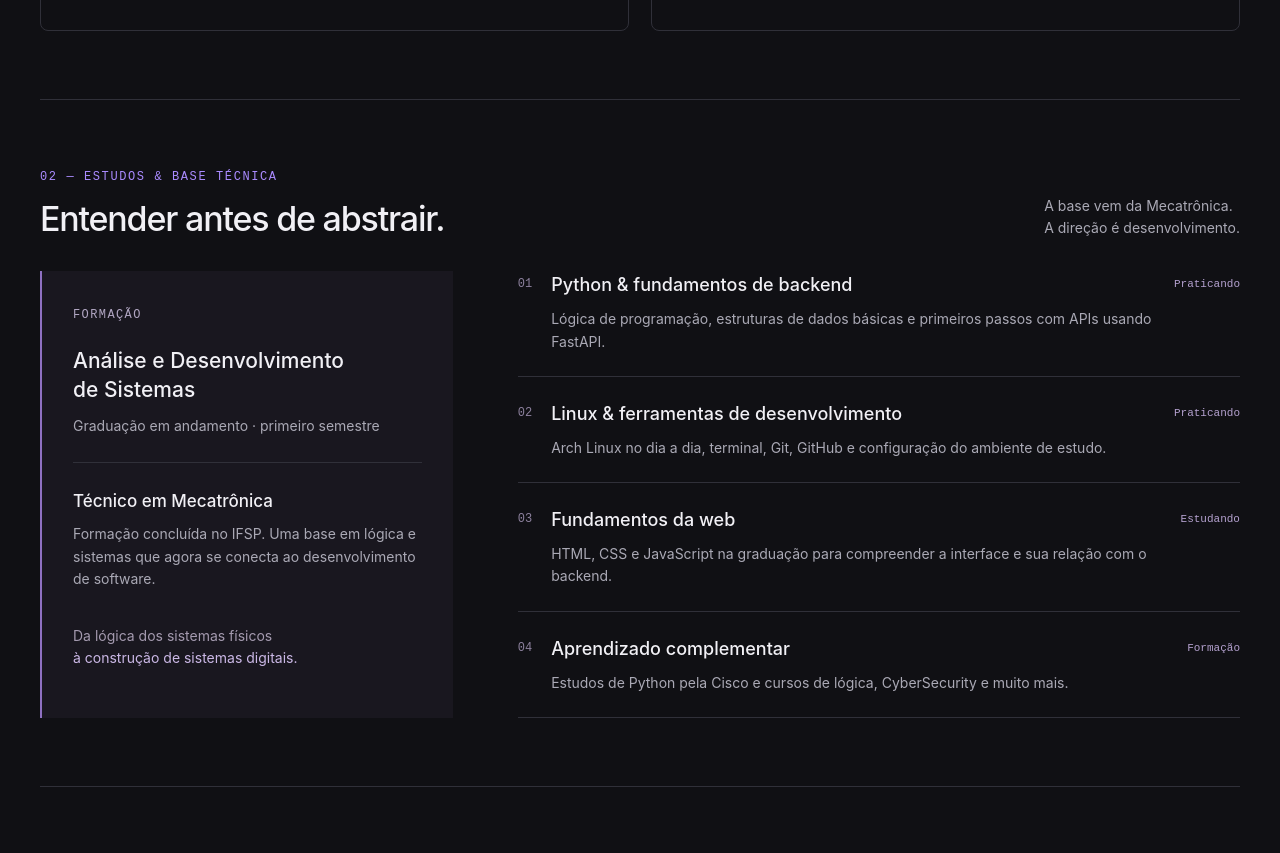
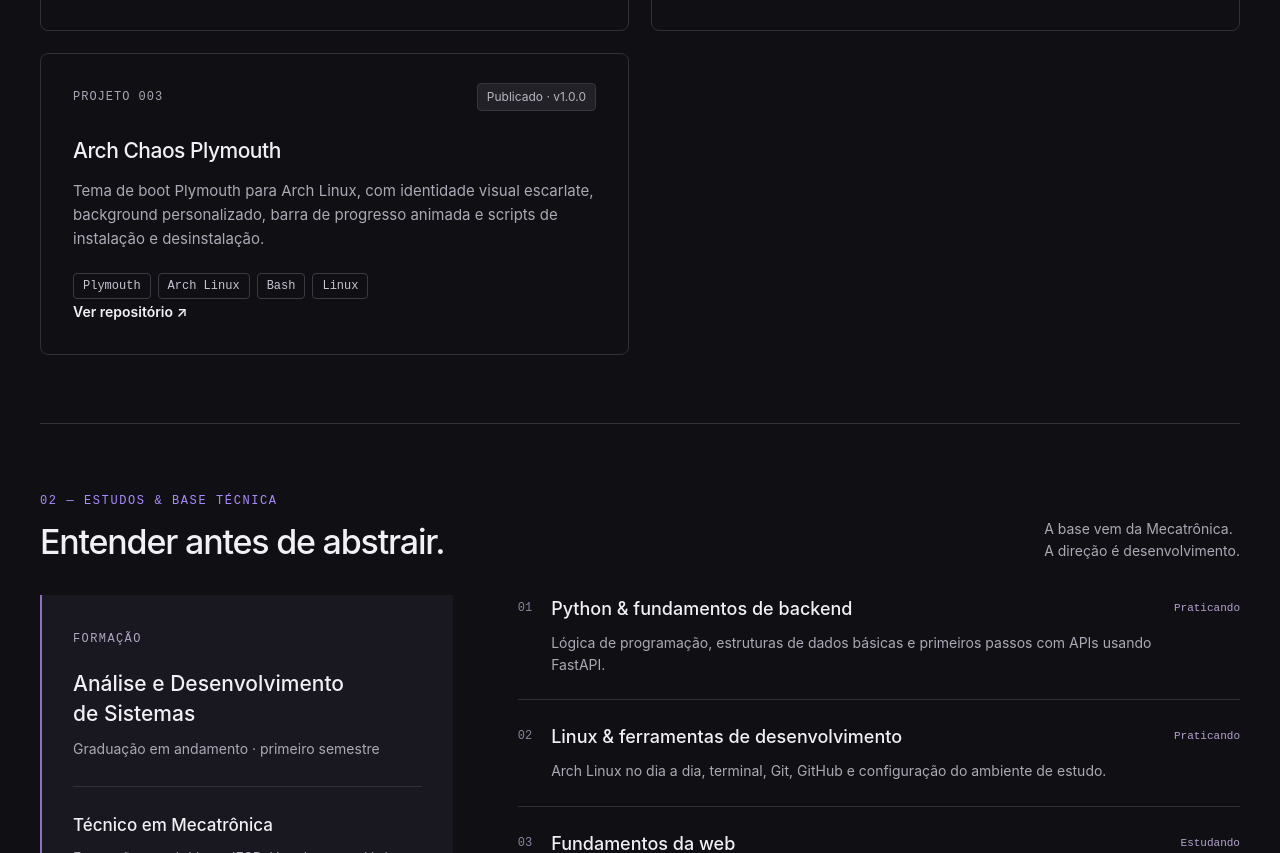
Before and after one commit to lucasoto/lucasoto.github.io, a plain HTML site: page index.html in a window 1280 px wide. Shown: the part 1713-2566 px from the top of the page. Drawn offline with Linux system fonts and the light colour scheme.

Commit message:
Add files via upload

```diff
--- a/index.html
+++ b/index.html
@@ -190,6 +190,29 @@
               >Ver repositório <span>↗</span></a
             >
           </article>
+          <article class="small-project">
+            <div class="project-meta">
+              <span class="project-number">PROJETO 003</span
+              ><span class="pill neutral">Publicado · v1.0.0</span>
+            </div>
+            <h3>Arch Chaos Plymouth</h3>
+            <p>
+              Tema de boot Plymouth para Arch Linux, com identidade visual
+              escarlate, background personalizado, barra de progresso animada
+              e scripts de instalação e desinstalação.
+            </p>
+            <div class="tags">
+              <span>Plymouth</span><span>Arch Linux</span><span>Bash</span
+              ><span>Linux</span>
+            </div>
+            <a
+              class="text-link"
+              href="https://github.com/lucasoto/arch-chaos-plymouth"
+              target="_blank"
+              rel="noopener noreferrer"
+              >Ver repositório <span>↗</span></a
+            >
+          </article>
         </div>
       </section>
       <section class="studies section" id="estudos">
```
